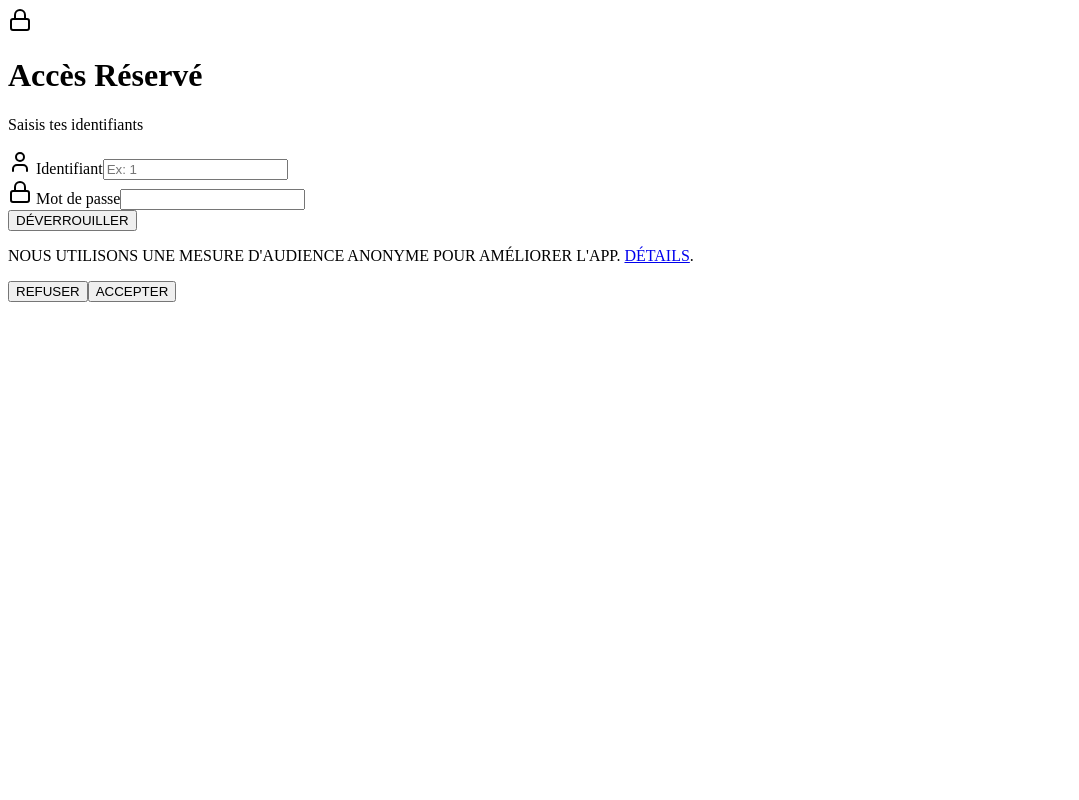
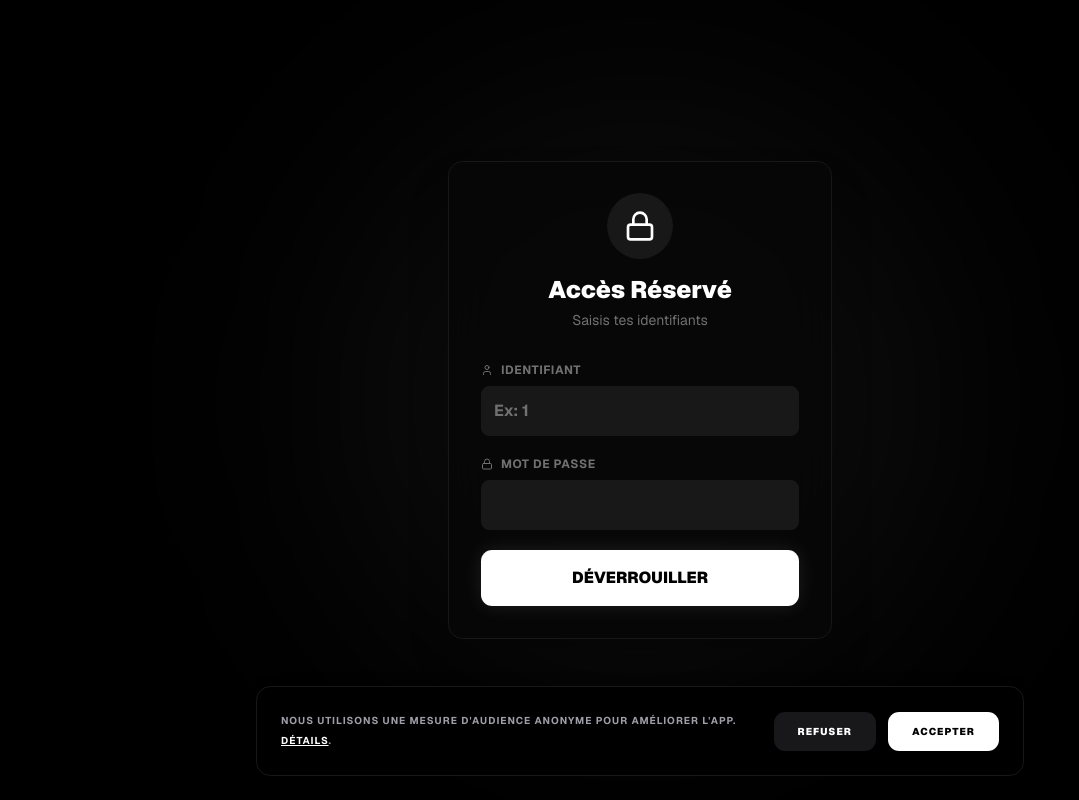
Before and after one commit to mota24/powerlifting-app-dashboard, a Next.js app: page / in a window 1280 px wide. Shown: the whole page, without its empty margins (0-1079 px from the left). Built offline with nearby package versions, Linux system fonts and the light colour scheme; no server answers.

Commit message:
feat: multi-theme support per user profile (dark/pink)

```diff
--- a/app/globals.css
+++ b/app/globals.css
@@ -1,30 +1,127 @@
-/* NOUVEAU THEME ROSE POUR TA COMPAGNE (Dark Pink avec fond teinté) */
+@import 'tailwindcss';
+@import 'tw-animate-css';
+@import 'shadcn/tailwind.css';
+
+@custom-variant dark (&:is(.dark *));
+
+@theme inline {
+  --font-heading: var(--font-sans);
+  --font-sans: var(--font-geist-sans), 'Geist Fallback';
+  --font-mono: var(--font-geist-mono), 'Geist Mono Fallback';
+  --color-sidebar-ring: var(--sidebar-ring);
+  --color-sidebar-border: var(--sidebar-border);
+  --color-sidebar-accent-foreground: var(--sidebar-accent-foreground);
+  --color-sidebar-accent: var(--sidebar-accent);
+  --color-sidebar-primary-foreground: var(--sidebar-primary-foreground);
+  --color-sidebar-primary: var(--sidebar-primary);
+  --color-sidebar-foreground: var(--sidebar-foreground);
+  --color-sidebar: var(--sidebar);
+  --color-chart-5: var(--chart-5);
+  --color-chart-4: var(--chart-4);
+  --color-chart-3: var(--chart-3);
+  --color-chart-2: var(--chart-2);
+  --color-chart-1: var(--chart-1);
+  --color-ring: var(--ring);
+  --color-input: var(--input);
+  --color-border: var(--border);
+  --color-destructive: var(--destructive);
+  --color-accent-foreground: var(--accent-foreground);
+  --color-accent: var(--accent);
+  --color-muted-foreground: var(--muted-foreground);
+  --color-muted: var(--muted);
+  --color-secondary-foreground: var(--secondary-foreground);
+  --color-secondary: var(--secondary);
+  --color-primary-foreground: var(--primary-foreground);
+  --color-primary: var(--primary);
+  --color-popover-foreground: var(--popover-foreground);
+  --color-popover: var(--popover);
+  --color-card-foreground: var(--card-foreground);
+  --color-card: var(--card);
+  --color-foreground: var(--foreground);
+  --color-background: var(--background);
+  --radius-sm: calc(var(--radius) * 0.6);
+  --radius-md: calc(var(--radius) * 0.8);
+  --radius-lg: var(--radius);
+  --radius-xl: calc(var(--radius) * 1.4);
+  --radius-2xl: calc(var(--radius) * 1.8);
+  --radius-3xl: calc(var(--radius) * 2.2);
+  --radius-4xl: calc(var(--radius) * 2.6);
+}
+
+:root, .dark {
+  /* THEME BRUTALISTE : Noir Pur, Blanc Pur, Gris Zinc (Suppression du bleu/violet) */
+  --background: oklch(0 0 0); /* Noir absolu */
+  --foreground: oklch(1 0 0); /* Blanc absolu */
+
+  --card: oklch(0.13 0 0); /* Zinc-950 (très sombre) */
+  --card-foreground: oklch(1 0 0);
+
+  --popover: oklch(0.13 0 0);
+  --popover-foreground: oklch(1 0 0);
+
+  --primary: oklch(1 0 0); /* Actions principales en blanc */
+  --primary-foreground: oklch(0 0 0); /* Texte noir sur fond blanc */
+
+  --secondary: oklch(0.21 0 0); /* Zinc-900 */
+  --secondary-foreground: oklch(1 0 0);
+
+  --muted: oklch(0.21 0 0); /* Zinc-900 */
+  --muted-foreground: oklch(0.55 0 0); /* Zinc-500 pour les textes secondaires */
+
+  --accent: oklch(0.27 0 0); /* Zinc-800 */
+  --accent-foreground: oklch(1 0 0);
+
+  --destructive: oklch(0.45 0.15 20); /* Rouge profond et sombre pour les erreurs */
+  --border: oklch(0.21 0 0); /* Bordures Zinc-900 */
+  --input: oklch(0.21 0 0);
+  --ring: oklch(1 0 0); /* Focus ring en blanc pur */
+
+  --chart-1: oklch(1 0 0);
+  --chart-2: oklch(0.7 0 0);
+  --chart-3: oklch(0.5 0 0);
+  --chart-4: oklch(0.3 0 0);
+  --chart-5: oklch(0.2 0 0);
+
+  /* Des angles plus tranchants pour le style "Pro" (réduction de l'arrondi global) */
+  --radius: 0.5rem;
+
+  --sidebar: oklch(0 0 0);
+  --sidebar-foreground: oklch(1 0 0);
+  --sidebar-primary: oklch(1 0 0);
+  --sidebar-primary-foreground: oklch(0 0 0);
+  --sidebar-accent: oklch(0.21 0 0);
+  --sidebar-accent-foreground: oklch(1 0 0);
+  --sidebar-border: oklch(0.21 0 0);
+  --sidebar-ring: oklch(1 0 0);
+}
+
+/* NOUVEAU THEME ROSE POUR TA COPINE (Dark Pink) */
 [data-theme='pink'] {
-  --background: oklch(0.12 0.04 345); /* Un fond rose/violet très sombre et enveloppant */
+  --background: oklch(0 0 0); /* Reste noir absolu */
   --foreground: oklch(1 0 0); /* Reste blanc */
 
-  --card: oklch(0.16 0.05 345); /* Cartes légèrement plus claires que le fond avec une touche de rose */
+  --card: oklch(0.13 0 0); /* Reste Zinc-950 */
   --card-foreground: oklch(1 0 0);
 
-  --popover: oklch(0.16 0.05 345);
+  --popover: oklch(0.13 0 0);
   --popover-foreground: oklch(1 0 0);
 
-  --primary: oklch(0.65 0.25 345); /* L'accent reste en Rose Vif */
+  --primary: oklch(0.65 0.25 345); /* L'accent devient Rose Vif */
   --primary-foreground: oklch(1 0 0); /* Texte blanc sur fond rose */
 
-  --secondary: oklch(0.20 0.06 345); /* Éléments secondaires rosés */
-  --secondary-foreground: oklch(0.9 0.05 345);
+  --secondary: oklch(0.21 0 0);
+  --secondary-foreground: oklch(0.85 0.1 345); /* Texte secondaire légèrement rosé */
 
-  --muted: oklch(0.20 0.06 345);
-  --muted-foreground: oklch(0.7 0.1 345);
+  --muted: oklch(0.21 0 0);
+  --muted-foreground: oklch(0.7 0.05 345); /* Gris rosé */
 
-  --accent: oklch(0.25 0.08 345);
-  --accent-foreground: oklch(0.65 0.25 345);
+  --accent: oklch(0.27 0.05 345); /* Fond au survol légèrement rosé */
+  --accent-foreground: oklch(0.65 0.25 345); /* Texte rose vif au survol */
 
   --destructive: oklch(0.45 0.15 20);
-  --border: oklch(0.25 0.08 345); /* Bordures accordées au thème */
-  --input: oklch(0.20 0.06 345);
-  --ring: oklch(0.65 0.25 345);
+  --border: oklch(0.21 0 0);
+  --input: oklch(0.21 0 0);
+  --ring: oklch(0.65 0.25 345); /* Focus ring en rose vif */
 
   --chart-1: oklch(0.65 0.25 345);
   --chart-2: oklch(0.75 0.2 345);
@@ -34,12 +131,24 @@
 
   --radius: 0.5rem;
 
-  --sidebar: oklch(0.12 0.04 345);
+  --sidebar: oklch(0 0 0);
   --sidebar-foreground: oklch(1 0 0);
-  --sidebar-primary: oklch(0.65 0.25 345);
+  --sidebar-primary: oklch(0.65 0.25 345); /* Rose vif */
   --sidebar-primary-foreground: oklch(1 0 0);
-  --sidebar-accent: oklch(0.20 0.06 345);
+  --sidebar-accent: oklch(0.21 0.05 345);
   --sidebar-accent-foreground: oklch(0.65 0.25 345);
-  --sidebar-border: oklch(0.25 0.08 345);
+  --sidebar-border: oklch(0.21 0 0);
   --sidebar-ring: oklch(0.65 0.25 345);
 }
+
+@layer base {
+  * {
+    @apply border-border outline-ring/50;
+  }
+  body {
+    @apply bg-background text-foreground;
+  }
+  html {
+    @apply font-sans;
+  }
+}
```
